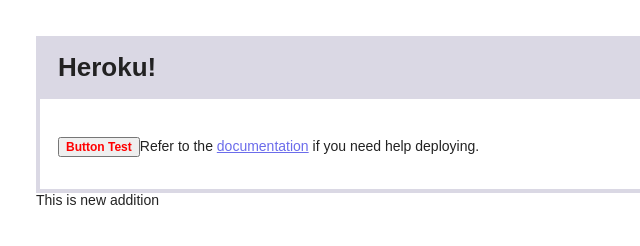
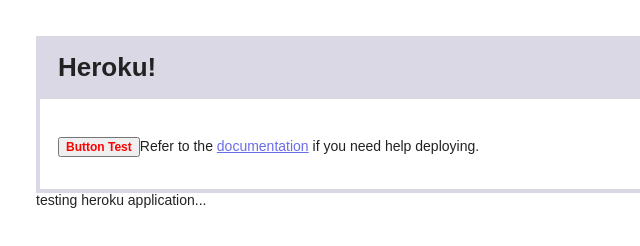
Before and after one commit to shahidql/pureHTML, a website: page index.html in a window 1280 px wide. Shown: the full height of the page, 0-640 px from the left. Drawn offline with Linux system fonts and the light colour scheme.

Commit message:
a change in indexhtml

```diff
--- a/index.html
+++ b/index.html
@@ -76,7 +76,7 @@
                     <p><button>Button Test</button>Refer to the <a href="//devcenter.heroku.com/">documentation</a> if you need help deploying.</p>
             </div>
             <section>
-              This is new addition
+              testing heroku application...
             </section>
           </div>
         </div>
```
